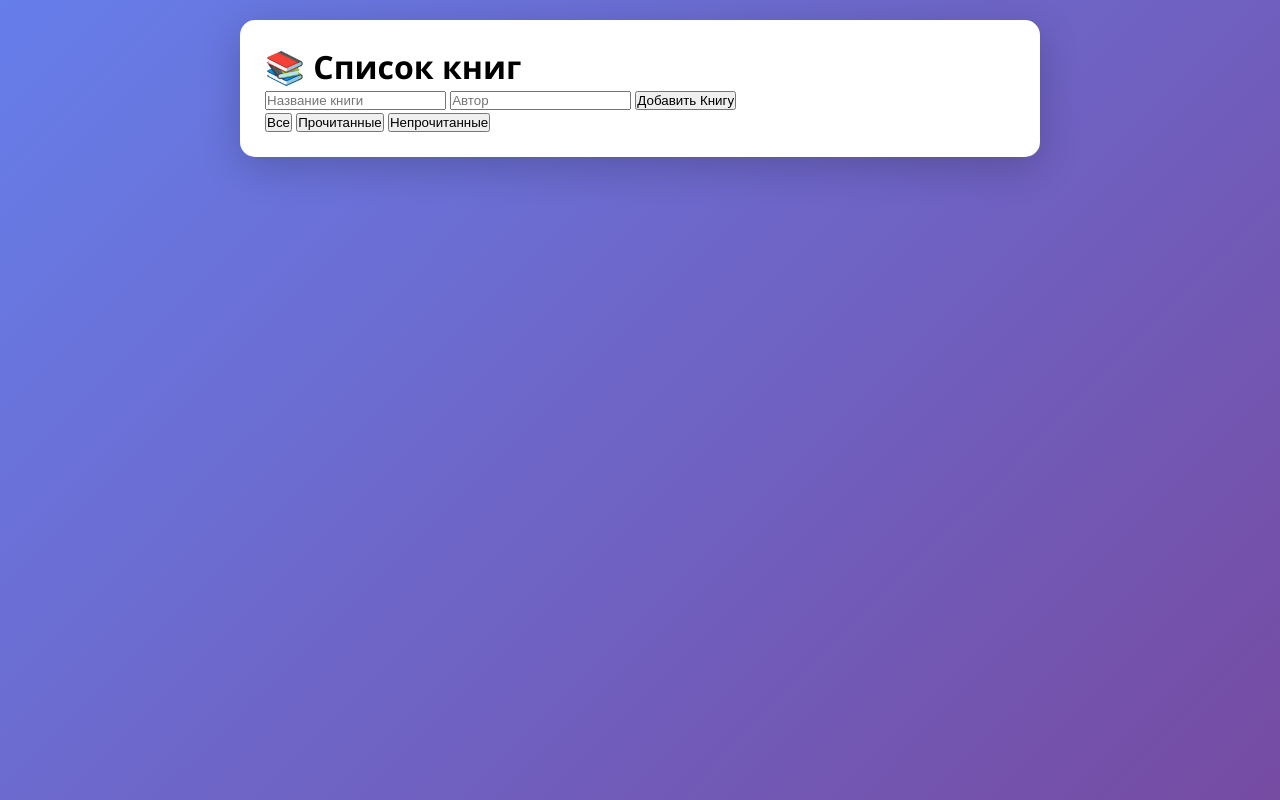
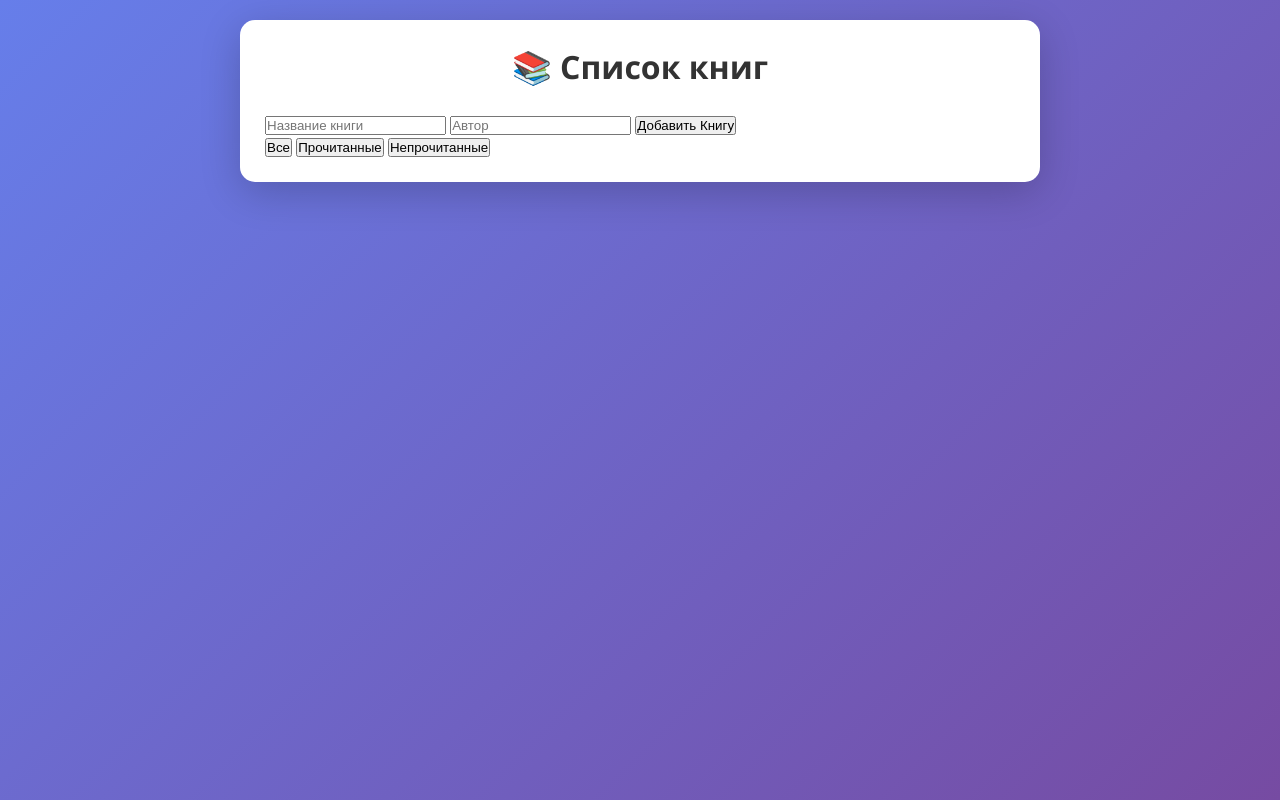
Before and after one commit to Lev-Beltsev/Book-List, a plain HTML site: page index.html in a window 1280 px wide. Drawn offline with Linux system fonts and the light colour scheme.

Commit message:
оформление

```diff
--- a/style/style.css
+++ b/style/style.css
@@ -19,3 +19,9 @@ body {
     padding: 25px;
     box-shadow: 0 10px 40px rgba(0,0,0,0.2);
 }
+
+h1 {
+    text-align: center;
+    color: #333;
+    margin-bottom: 25px;
+}
```
